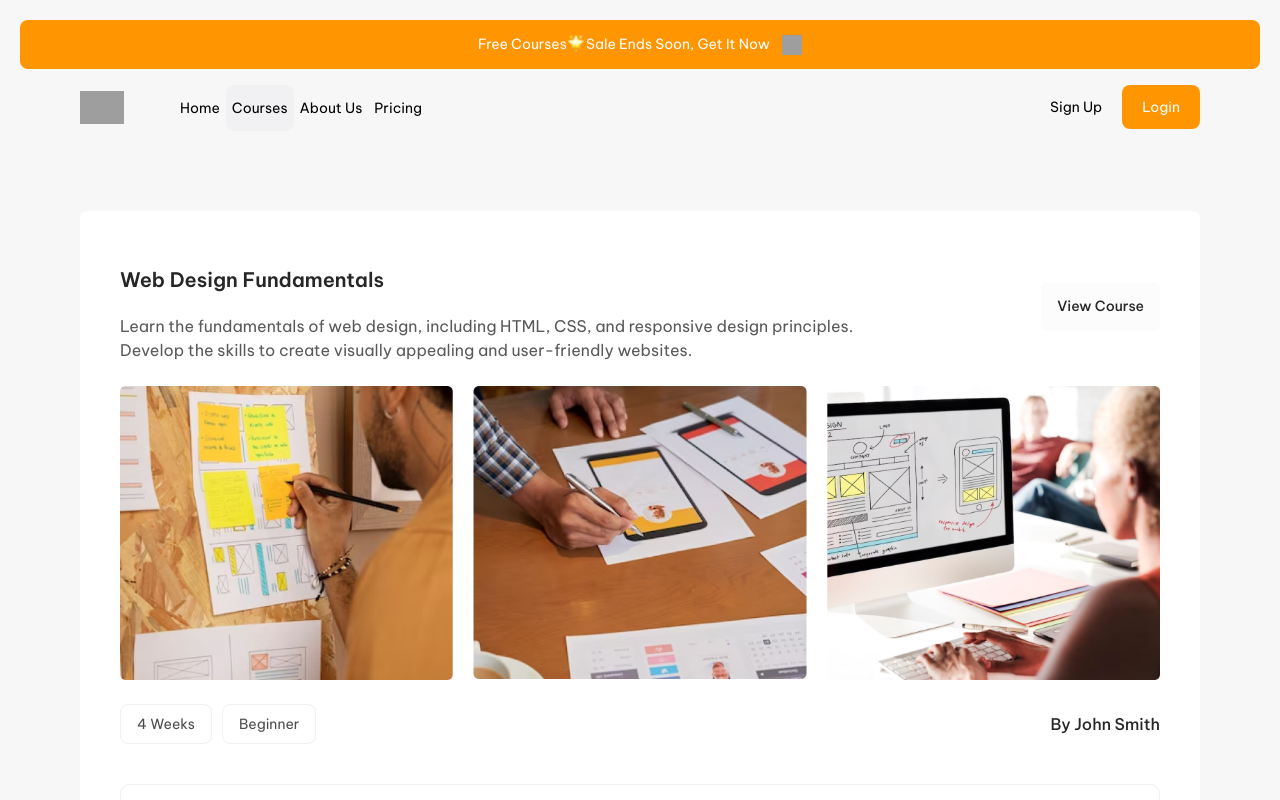
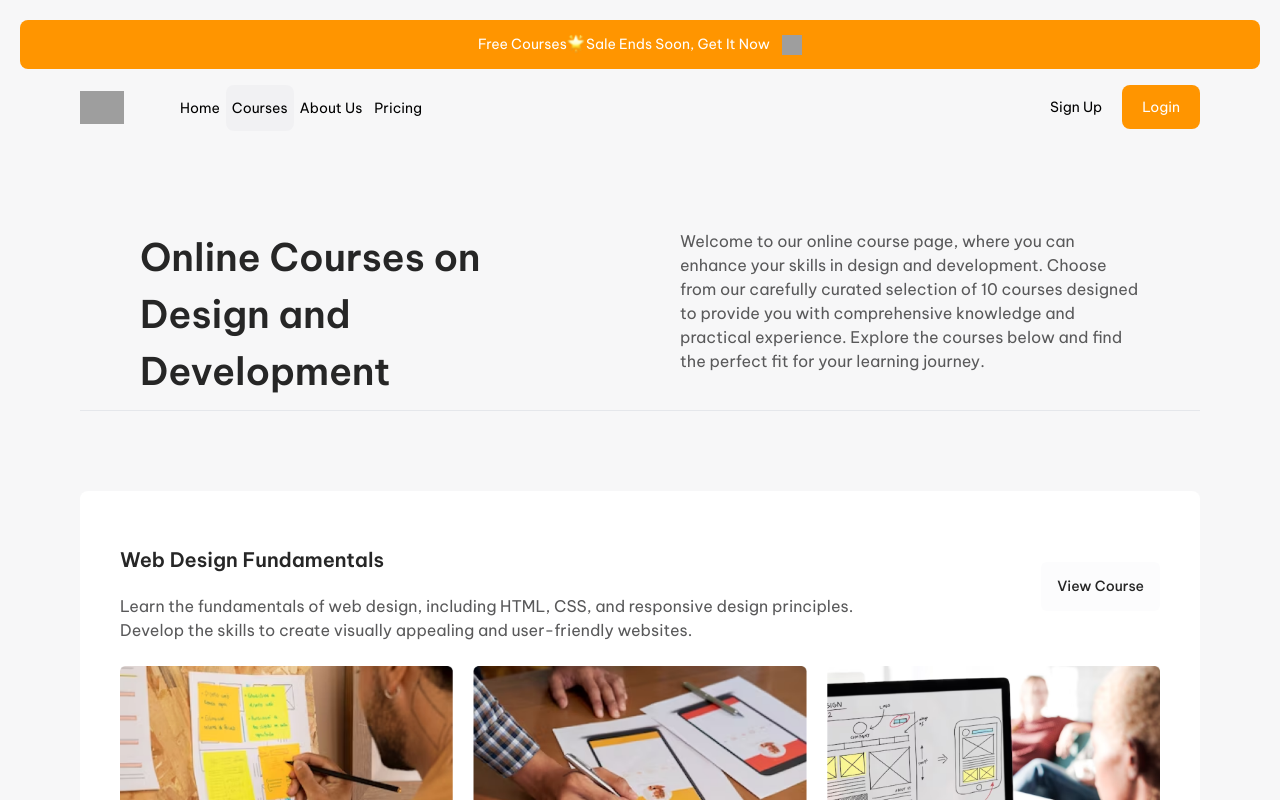
Before and after one commit to MohammadKerdasi/E-Learning, a React (Vite) app: page /E-Learning/Courses in a window 1280 px wide. Shown: the top 800 px of the page. Built offline with nearby package versions, Linux system fonts and the light colour scheme; grey boxes are pictures that could not be loaded.

Commit message:
add title

```diff
--- a/src/Components/CoursesPageLM/CoursesPageLM.tsx
+++ b/src/Components/CoursesPageLM/CoursesPageLM.tsx
@@ -15,8 +15,8 @@ export default function CoursesPageLM() {
   }, [dispatch]);
 
   return (
-    <div className="py-13 lg:py-25">
-      <div className="grid grid-cols-1 gap-7.5 pt-10 lg:pt-15 desktop:pt-20">
+    <div className="pb-13 lg:pb-25">
+      <div className="grid grid-cols-1 gap-7.5">
         {selectedCourses.map((course: Course) => (
           <CoursesCardsMK key={course.id} course={course} />
         ))}
--- a/src/data/dataHeadlineNM.ts
+++ b/src/data/dataHeadlineNM.ts
@@ -4,3 +4,9 @@ export const dataHaedLineNm = {
     classTitle: 'pt-0 lg:pt-[55.5px] desktop:pt-[45px]',
     classPara: 'w-[46.867679197%]'
 }
+export const dataHaedLinemk = {
+    text: "Online Courses on Design and Development",
+    para: "Welcome to our online course page, where you can enhance your skills in design and development. Choose from our carefully curated selection of 10 courses designed to provide you with comprehensive knowledge and practical experience. Explore the courses below and find the perfect fit for your learning journey.",
+    classTitle: 'pt-0 desktop:text-[48px] laptop:text-[38px] text-[28px] ',
+    classPara: 'w-[46.867679197%] desktop:text-[18px] laptop:text-[16px] text-[14px]'
+}
--- a/src/pages/Courses/Courses.tsx
+++ b/src/pages/Courses/Courses.tsx
@@ -1,9 +1,12 @@
+import HeadlineNM from "../../components/ContactNM/HeadlineNM";
 import CoursesPageLM from "../../components/CoursesPageLM/CoursesPageLM";
+import { dataHaedLinemk } from '../../data/dataHeadlineNM'
 
 
 export default function Courses() {
   return (
-    <div className="px-4 lg:px-20 desktop:px-40">
+    <div className="px-4 lg:px-20 desktop:px-40 desktop:pt-[100px] laptop:pt-[80px] pt-[50px]">
+      <HeadlineNM data={dataHaedLinemk} />
       <CoursesPageLM/>
     </div>
   )
```
